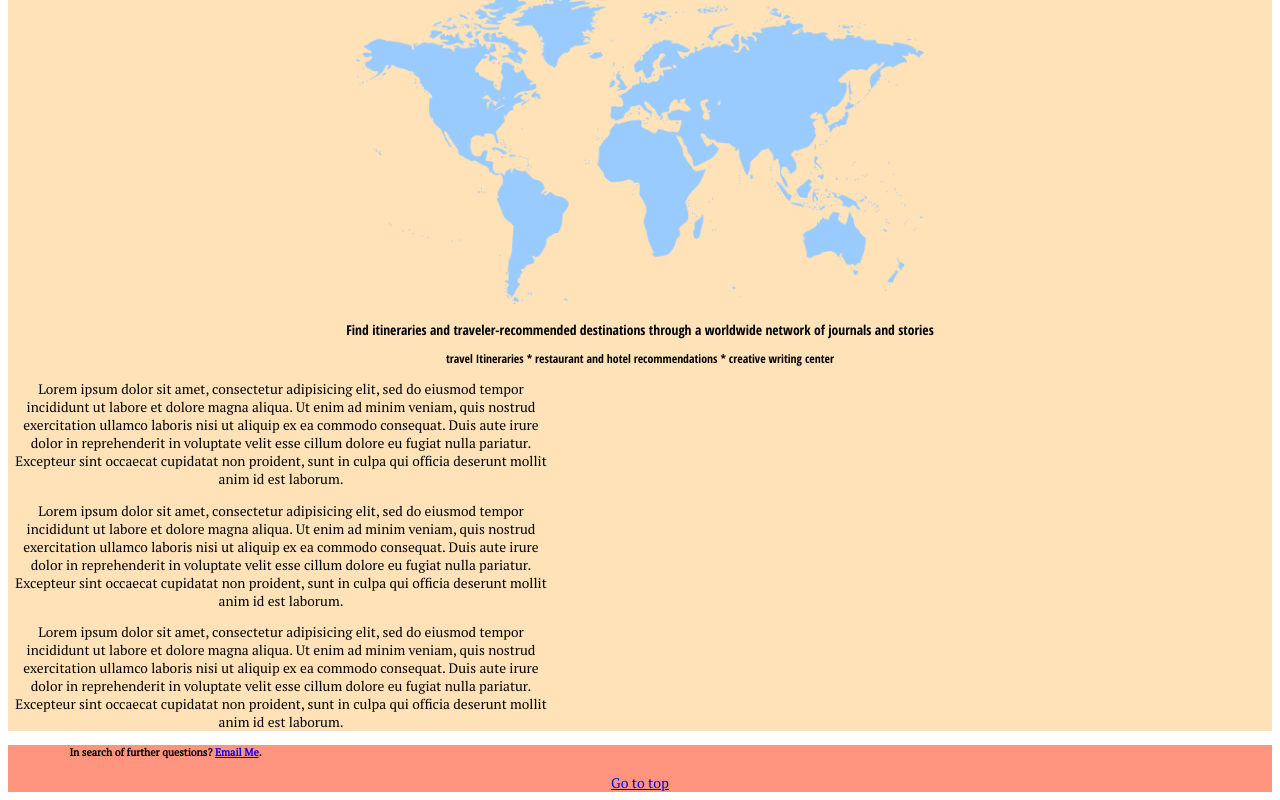
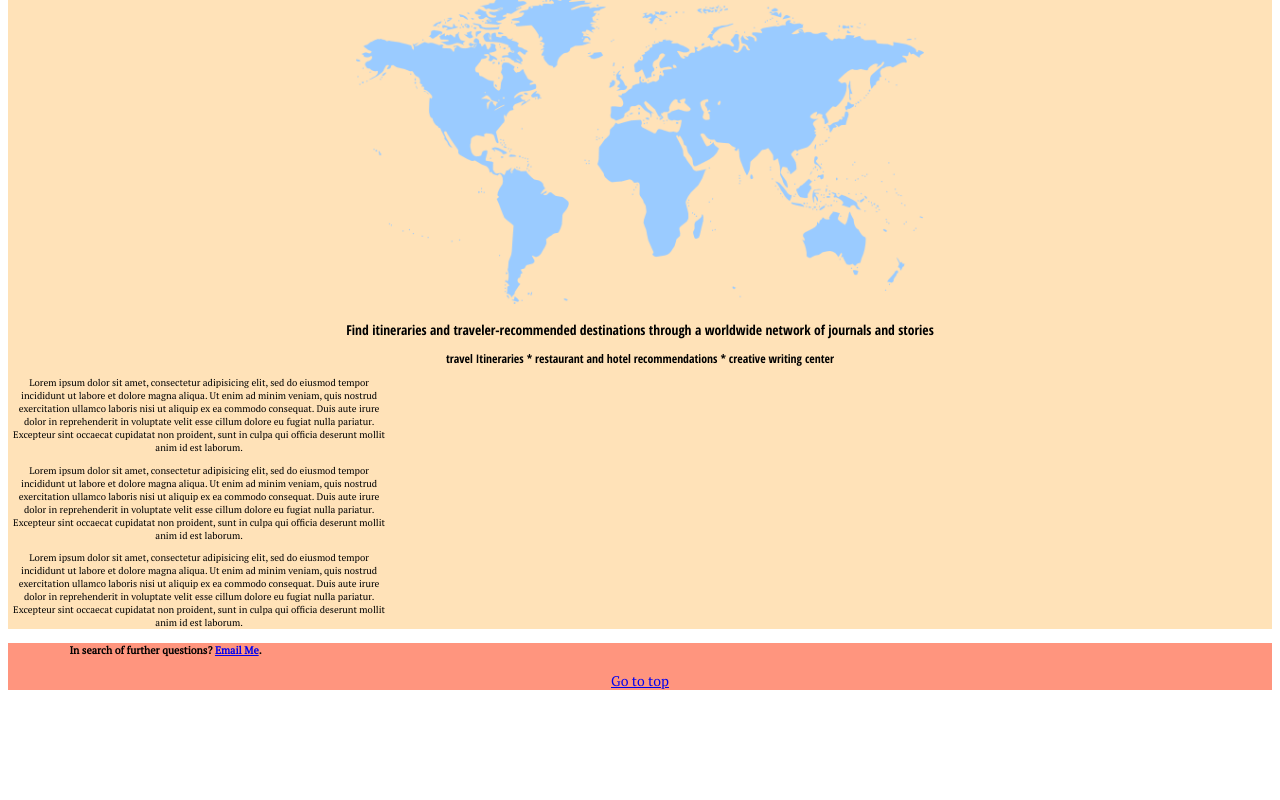
Before and after one commit to alexandralwilliams/alexandralwilliams.github.io, a plain HTML site: page unit_5/index.html in a window 1280 px wide. Shown: the part 259-1059 px from the top of the page. After the commit the page ends 957 px from the top, so only its background shows below. Drawn offline with Linux system fonts and the light colour scheme.

Commit message:
.paragraphs

```diff
--- a/unit_5/css/style.css
+++ b/unit_5/css/style.css
@@ -77,6 +77,12 @@ footer {
 	background-color: #FF957E;
 }
 
+.paragraphs {
+	font-size: .7em;
+	text-align: center;
+	background-color: #FFE2B8;
+}
+
 #one {
 	background-color: #FFE2B8;
 	text-align: center;
```
